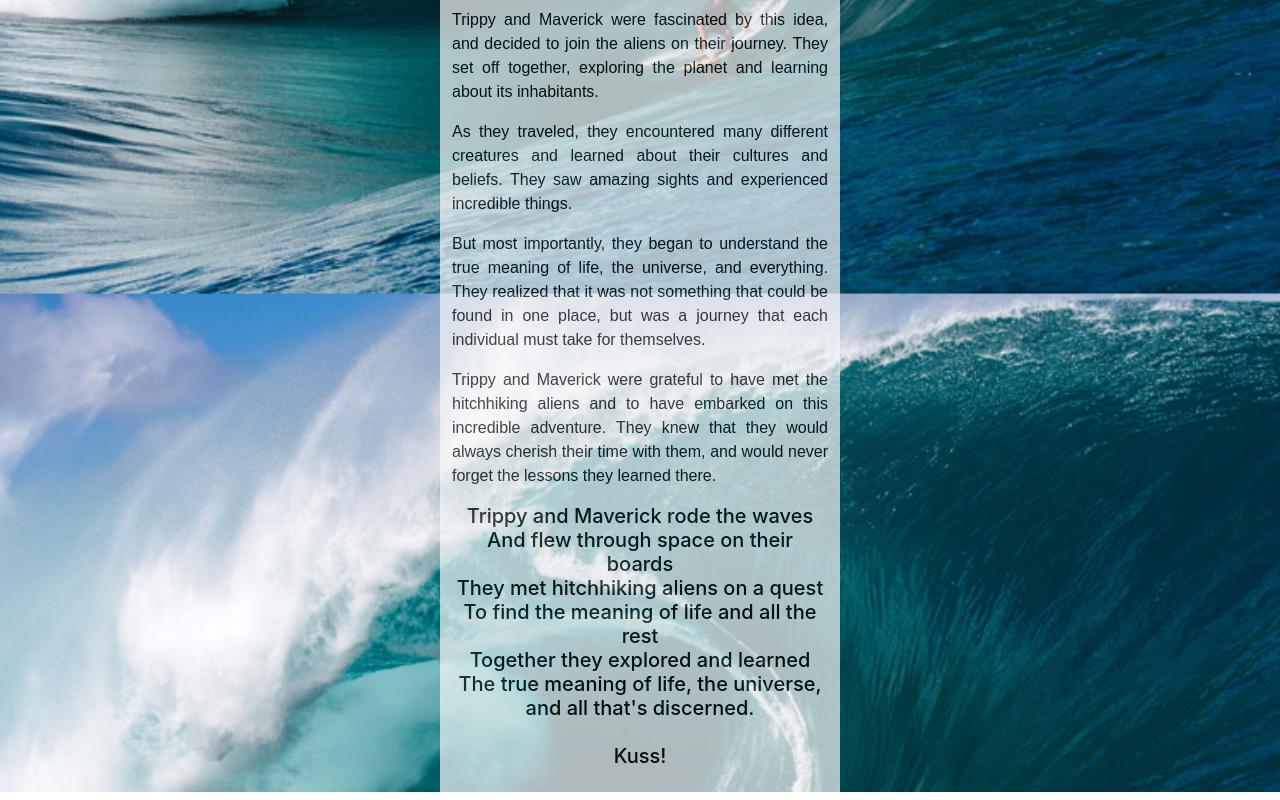
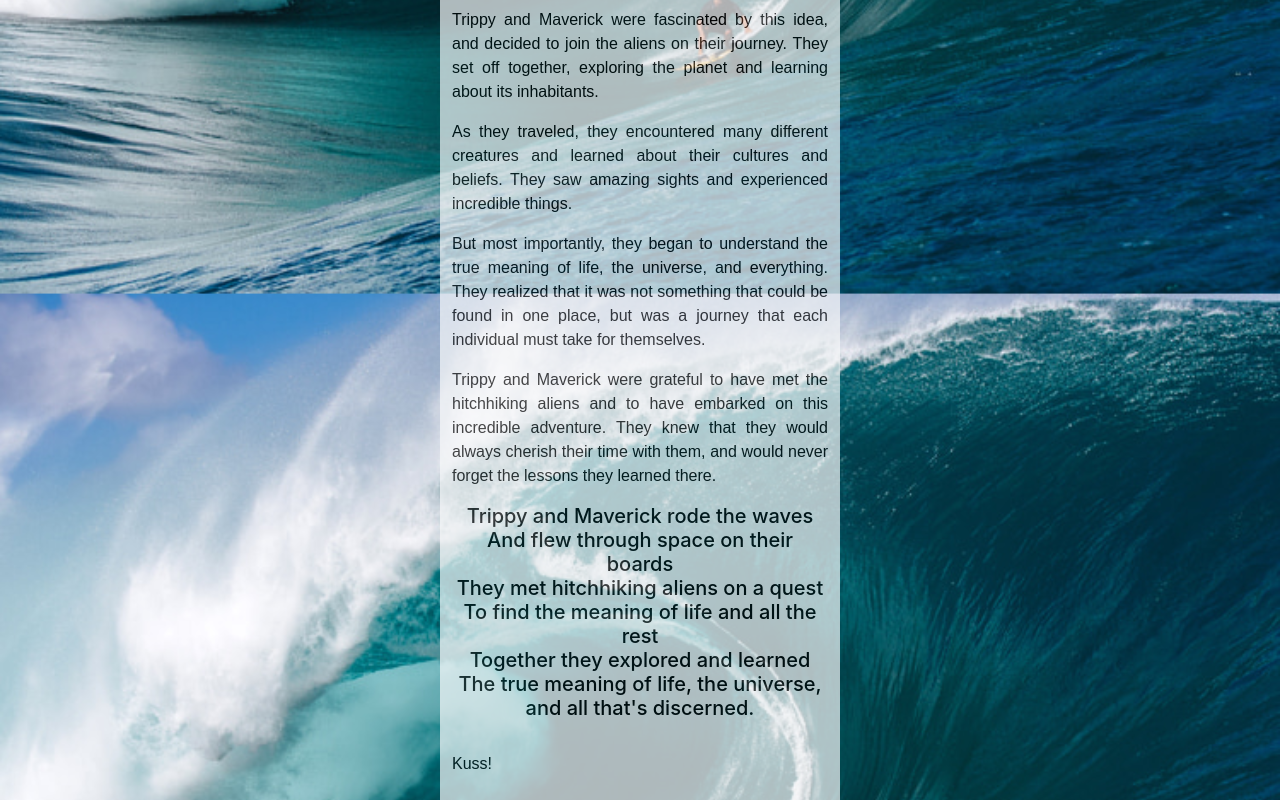
Before and after one commit to trippyandmaverick/trippyandmaverick.github.io, a plain HTML site: page advcal/2.html in a window 1280 px wide. Shown: the part 1413-2213 px from the top of the page. Drawn offline with Linux system fonts and the light colour scheme.

Commit message:
change formatting

```diff
--- a/advcal/2.html
+++ b/advcal/2.html
@@ -62,10 +62,10 @@ And flew through space on their boards<br>
 They met hitchhiking aliens on a quest<br>
 To find the meaning of life and all the rest<br>
 Together they explored and learned<br>
-The true meaning of life, the universe, and all that's discerned.<br>
+The true meaning of life, the universe, and all that's discerned.<br></h5>
 <br>
 Kuss!<br><br>
-</h5>
+
     </div>
     </div>
         </div>
```
